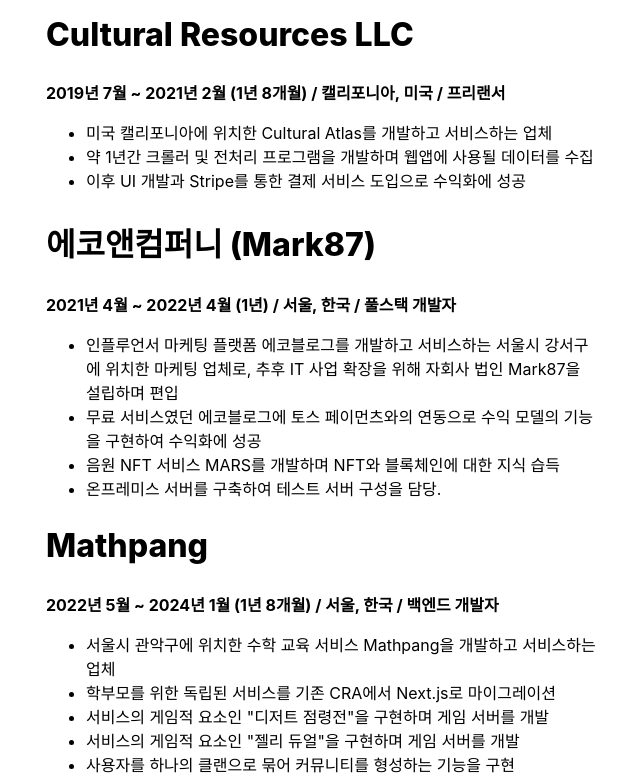
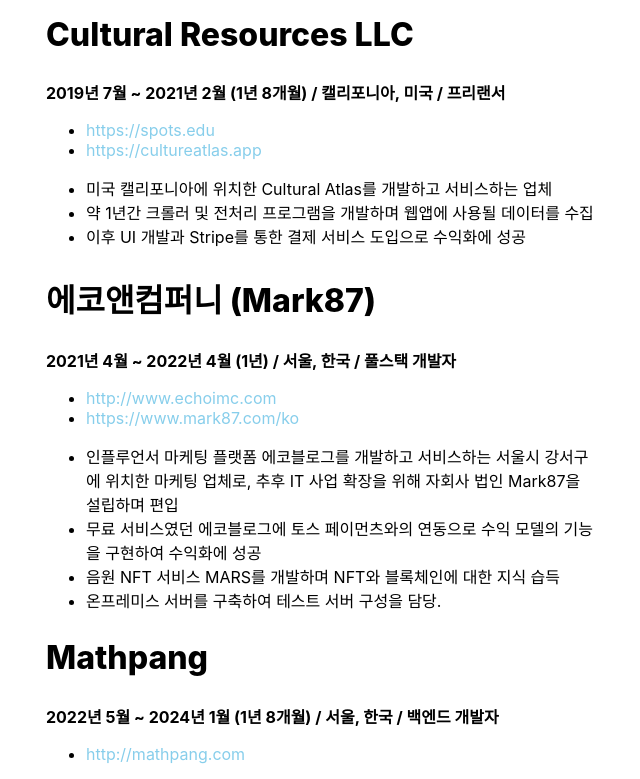
Before and after one commit to hsh2001/dev.hsh.kr, a Next.js app: page / in a window 1280 px wide. Shown: the part 580-1359 px from the top of the page, without its empty margins (319-959 px from the left). Built offline with nearby package versions, Linux system fonts and the light colour scheme.

Commit message:
Update index.tsx

```diff
--- a/pages/index.tsx
+++ b/pages/index.tsx
@@ -79,11 +79,25 @@ const Page: NextPage = () => {
 
       <TypoContainer>
         <SubTitle>Cultural Resources LLC</SubTitle>
+
         <Paragraph>
           <b>
             2019년 7월 ~ 2021년 2월 (1년 8개월) / 캘리포니아, 미국 / 프리랜서
           </b>
         </Paragraph>
+
+        <ul>
+          <li>
+            <a href="https://spots.edu/" target="_blank">
+              https://spots.edu
+            </a>
+          </li>
+          <li>
+            <a href="https://cultureatlas.app/" target="_blank">
+              https://cultureatlas.app
+            </a>
+          </li>
+        </ul>
 
         <ul>
           <li>
@@ -103,6 +117,20 @@ const Page: NextPage = () => {
         <Paragraph>
           <b>2021년 4월 ~ 2022년 4월 (1년) / 서울, 한국 / 풀스택 개발자</b>
         </Paragraph>
+
+        <ul>
+          <li>
+            <a href="http://www.echoimc.com/" target="_blank">
+              http://www.echoimc.com
+            </a>
+          </li>
+          <li>
+            <a href="https://www.mark87.com/ko/" target="_blank">
+              https://www.mark87.com/ko
+            </a>
+          </li>
+        </ul>
+
         <ul>
           <li>
             인플루언서 마케팅 플랫폼 에코블로그를 개발하고 서비스하는 서울시
@@ -125,6 +153,15 @@ const Page: NextPage = () => {
             2022년 5월 ~ 2024년 1월 (1년 8개월) / 서울, 한국 / 백엔드 개발자
           </b>
         </Paragraph>
+
+        <ul>
+          <li>
+            <a href="http://mathpang.com/" target="_blank">
+              http://mathpang.com
+            </a>
+          </li>
+        </ul>
+
         <ul>
           <li>
             서울시 관악구에 위치한 수학 교육 서비스 Mathpang을 개발하고
```
